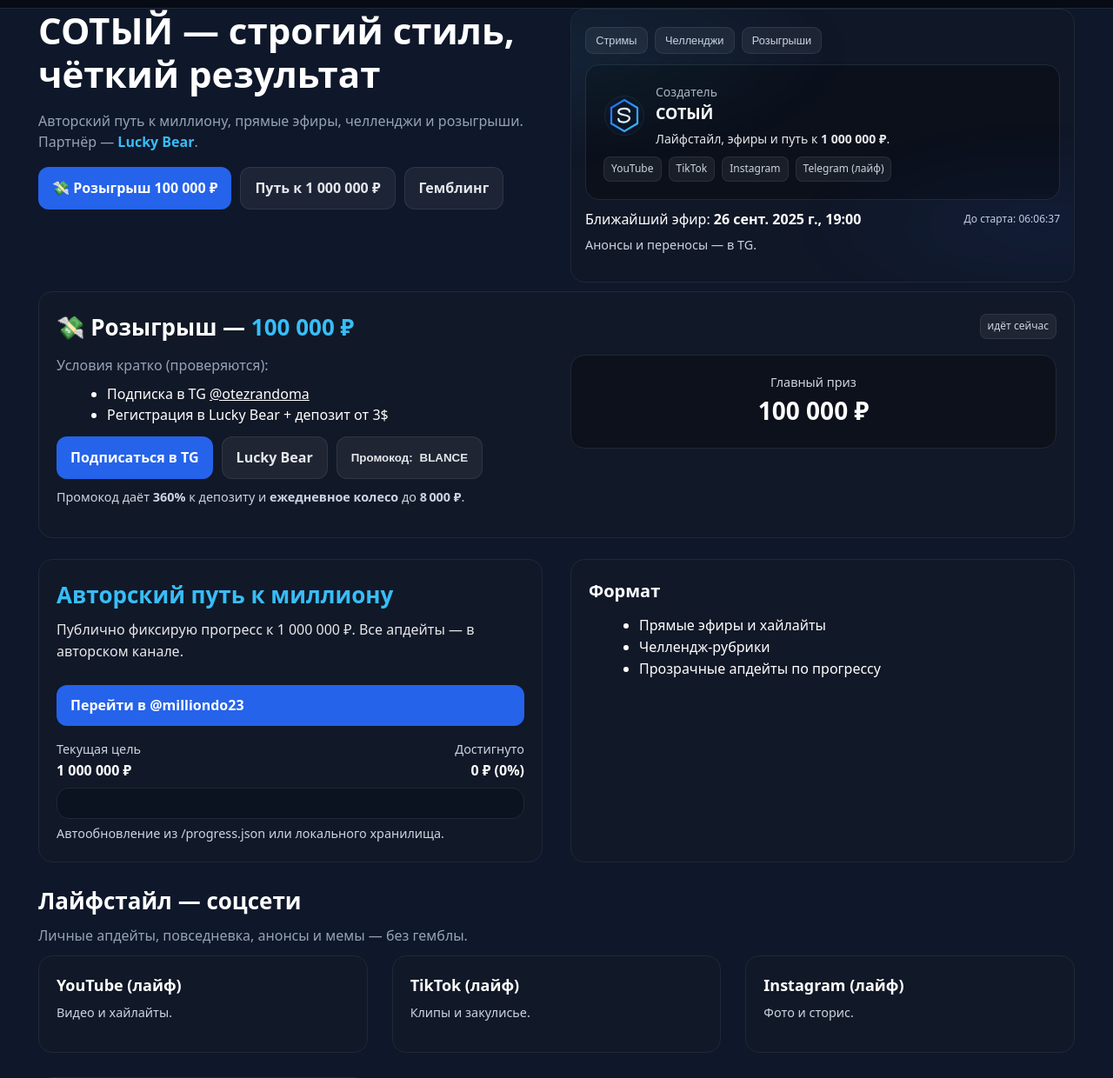
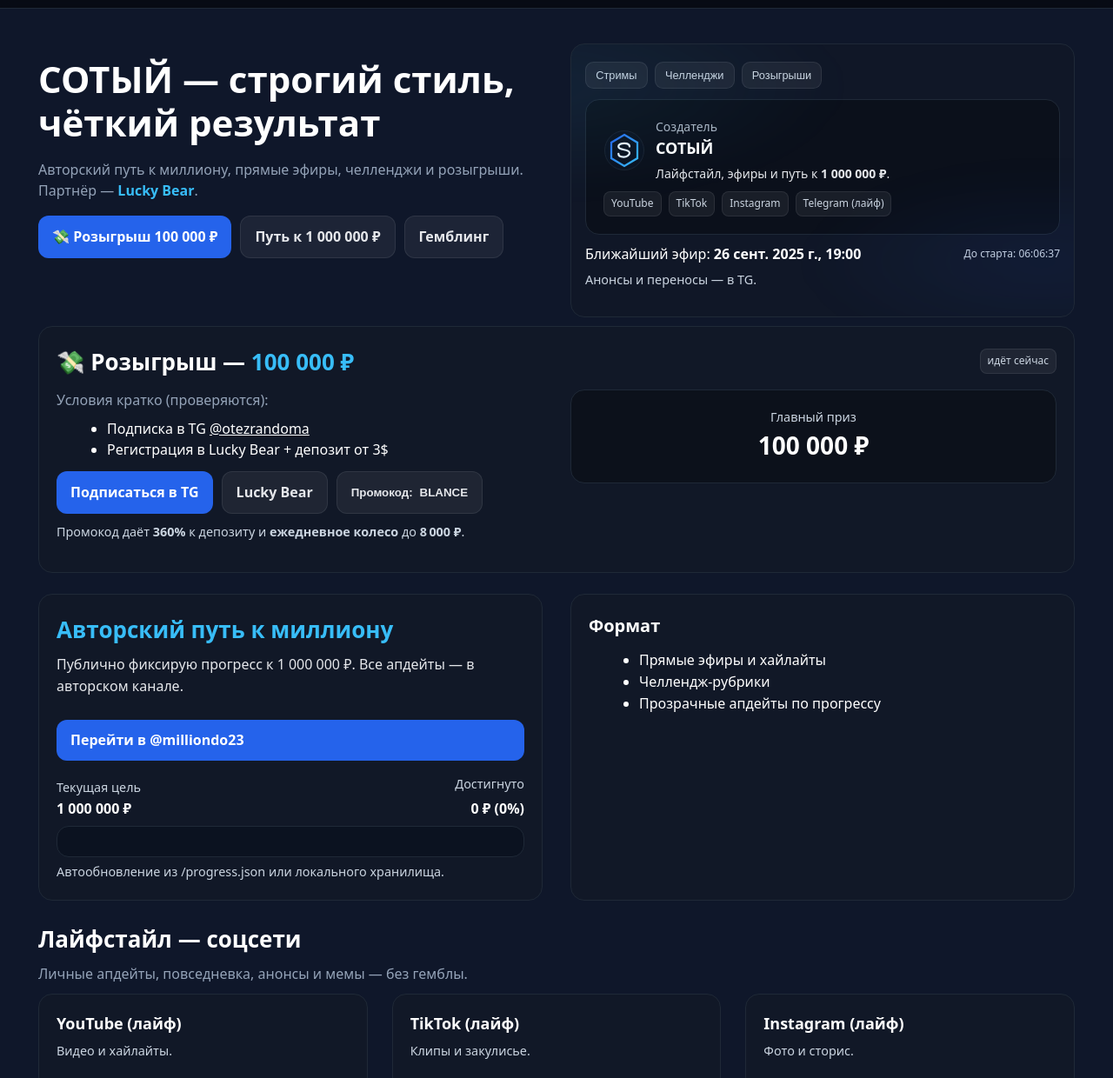
Before and after one commit to greenbergahr338-bit/SOTIY, a plain HTML site: page index.html in a window 1280 px wide. Shown: the part 60-1300 px from the top of the page at 87% size. Drawn offline with Linux system fonts and the light colour scheme; no server answers.

Commit message:
Add files via upload

```diff
--- a/index.html
+++ b/index.html
@@ -62,6 +62,8 @@ img,svg{display:block;max-width:100%}
 .reveal.show{opacity:1;transform:none}
 
 /* ---------- Header ---------- */
+#home{padding-top:40px}
+
 .header{position:sticky;top:0;z-index:50;background:rgba(0,0,0,.5);backdrop-filter:blur(8px);border-bottom:1px solid var(--line)}
 .header-row{display:flex;align-items:center;justify-content:space-between;padding:12px 0}
 .logo{display:flex;align-items:center;gap:10px;font-weight:800;letter-spacing:.02em}
@@ -100,7 +102,7 @@ img,svg{display:block;max-width:100%}
 
 /* ---------- Desktop typography / spacing tweaks ---------- */
 h1{margin:0}
-.hero-title{font-size:28px;line-height:1.2;font-weight:800}
+.hero-title{font-size:28px;line-height:1.2;font-weight:800;margin-top:16px}
 @media(min-width:768px){.hero-title{font-size:34px}}
 @media(min-width:1024px){.hero-title{font-size:42px}}
 @media(min-width:1440px){.hero-title{font-size:48px}}
@@ -266,7 +268,7 @@ footer{border-top:1px solid var(--line);color:#9aa3b2}
         <div style="margin-top:16px">
           <div style="display:flex;justify-content:space-between;gap:10px;align-items:flex-end">
             <div><div class="small">Текущая цель</div><div style="font-weight:700">1 000 000 ₽</div></div>
-            <div style="text-align:right"><div class="small">Достигнуто</div><div id="progressLabel" style="font-weight:700">0 ₽ (0%)</div></div>
+            <div style="text-align:right"><div class="small">Достигнуто</div><div id="progressLabel" style="font-weight:700; margin-top:4px">0 ₽ (0%)</div></div>
           </div>
           <div class="progress-wrap" style="margin-top:8px"><div id="progressBar" class="progress-bar"></div></div>
           <div class="small" style="margin-top:6px">Автообновление из /progress.json или локального хранилища.</div>
```
